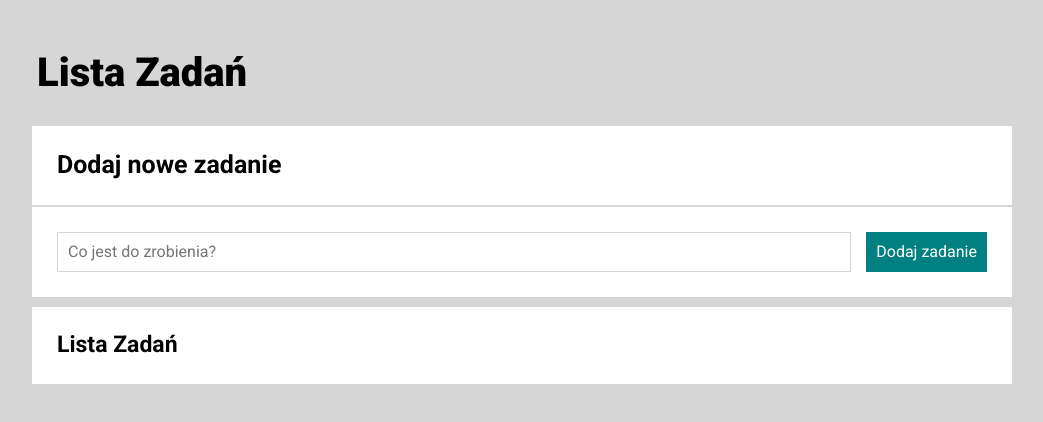
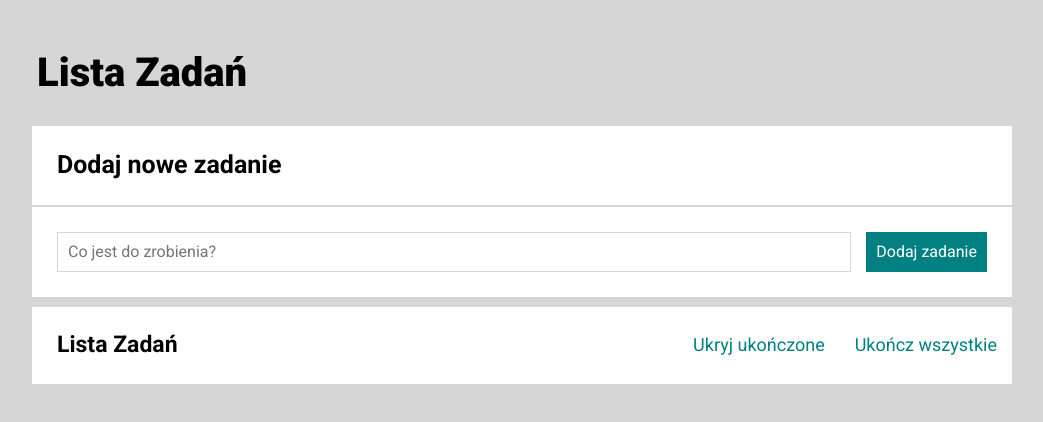
Before and after one commit to Siedemus/to-do-list-react, a React (Create React App) app: page / in a window 1280 px wide. Shown: the top 422 px of the page, without its empty margins (118-1161 px from the left). Built offline with nearby package versions, Linux system fonts and the light colour scheme.

Commit message:
add Button component and example tasks

```diff
--- a/src/App.js
+++ b/src/App.js
@@ -3,8 +3,16 @@ import Section from "./Section";
 import SubHeader from "./SubHeader";
 import Form from "./Form";
 import Container from "./Container";
+import Buttons from "./Buttons";
 
 function App() {
+  const tasks = [
+    { id: 1, content: "Przejść na Reacta", done: true },
+    { id: 2, content: "Wypić wodę", done: false },
+  ];
+
+  const hideDone = false;
+
   return (
     <>
       <Header />
@@ -24,6 +32,11 @@ function App() {
                 title={"Lista Zadań"}
                 extraContent={"section__header--list"}
               />}
+            buttons={
+              <Buttons
+                hideDone={hideDone}
+                tasks={tasks}
+              />}
           />}
       />
     </>
--- /dev/null
+++ b/src/Buttons/index.js
@@ -0,0 +1,18 @@
+import "./style.css";
+
+const Buttons = ({ tasks, hideDone }) => {
+    return tasks.length > 0 && (
+        <div className="container__buttons">
+            <button className="container__button">
+                {hideDone ? "Pokaż" : "Ukryj"} ukończone
+            </button>
+            <button
+                className="container__button"
+                disabled={tasks.every(({ done }) => done)}>
+                Ukończ wszystkie
+            </button>
+        </div>
+    )
+}
+
+export default Buttons
--- /dev/null
+++ b/src/Buttons/style.css
@@ -0,0 +1,31 @@
+.container__buttons {
+    align-self: center;
+}
+
+@media (max-width: 767px) {
+    .container__buttons {
+        display: grid;
+        grid-template-columns: 1fr;
+    }
+}
+
+.container__button {
+    border: none;
+    background-color: transparent;
+    padding: 15px;
+    color: teal;
+    font-size: 18px;
+    transition: 0.5s;
+}
+
+.container__button:hover {
+    color: rgb(0, 177, 177);
+}
+
+.container__button:active {
+    color: rgb(0, 78, 78);
+}
+
+.container__button:disabled {
+    color: rgba(125, 125, 125, 0.389);
+}
--- a/src/Container/index.js
+++ b/src/Container/index.js
@@ -1,8 +1,9 @@
 import "./style.css";
 
-const Container = ({ subHeader }) => (
+const Container = ({ subHeader, buttons }) => (
     <div className="section__container">
         {subHeader}
+        {buttons}
     </div>
 )
 
```
